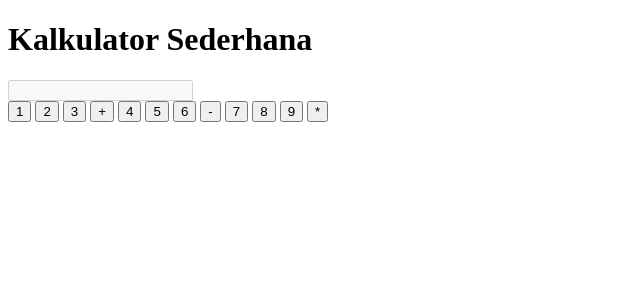
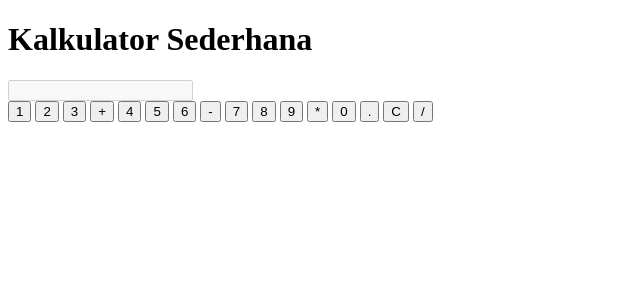
Before and after one commit to kholilblatir96/POJETCT_UTS, a PHP site: page / in a window 1280 px wide. Shown: the top 300 px of the page, without its empty margins (0-640 px from the left). Run offline with PHP 8.4, Linux system fonts and the light colour scheme.

Commit message:
menambahkan tombol angka 0, titik desimal, tombol hapus, dan tombol pembagian pada UI kalkulator

```diff
--- a/index.php
+++ b/index.php
@@ -26,6 +26,12 @@
                 <button type="button" class="btn" onclick="appendValue('9')">9</button>
                 <button type="button" class="btn" onclick="appendValue('*')">*</button>
 
+                <button type="button" class="btn" onclick="appendValue('0')">0</button>
+                <button type="button" class="btn" onclick="appendValue('.')">.</button>
+                <button type="button" class="btn" onclick="clearDisplay()">C</button>
+                <button type="button" class="btn" onclick="appendValue('/')">/</button>
+
+
 
 
         </div>
```
